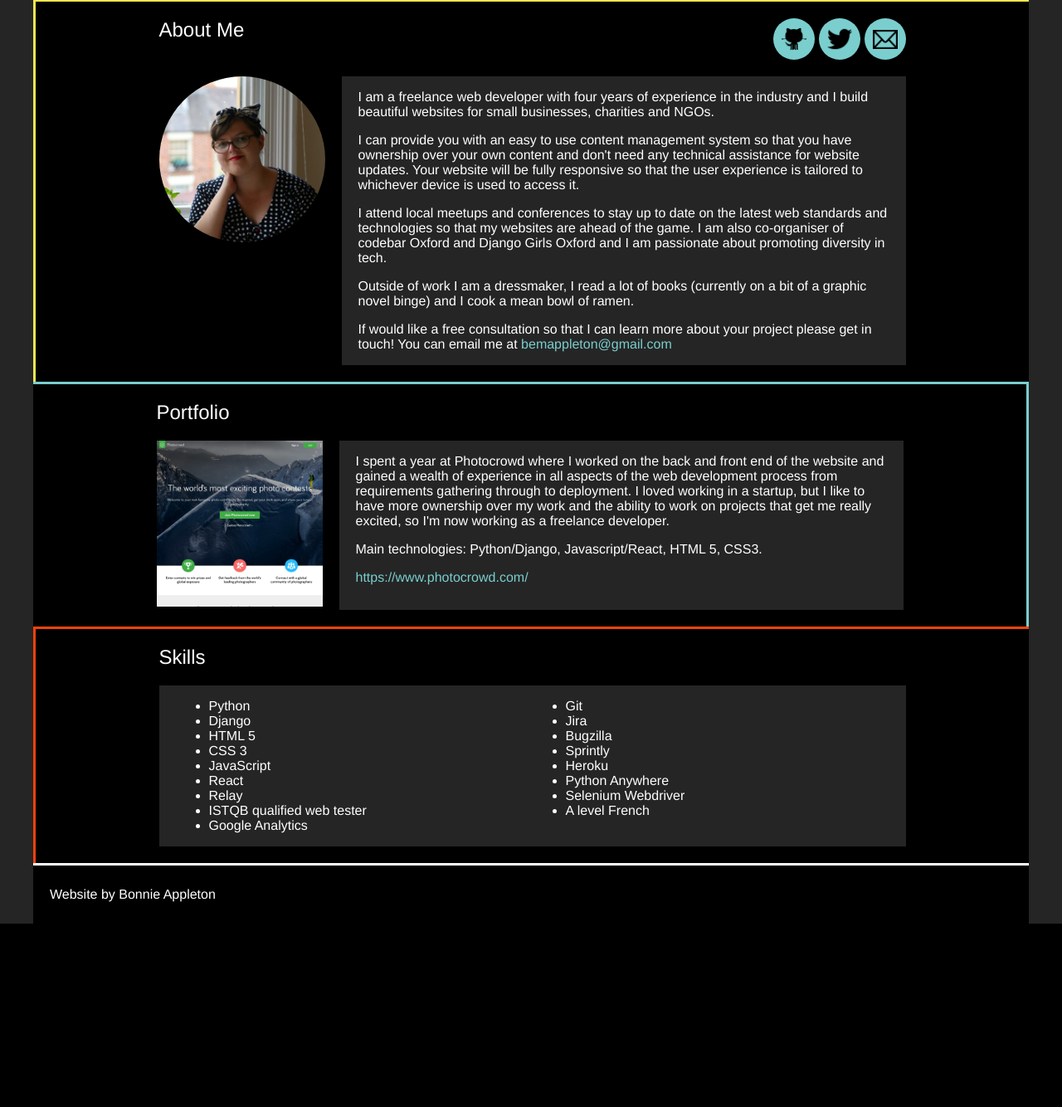
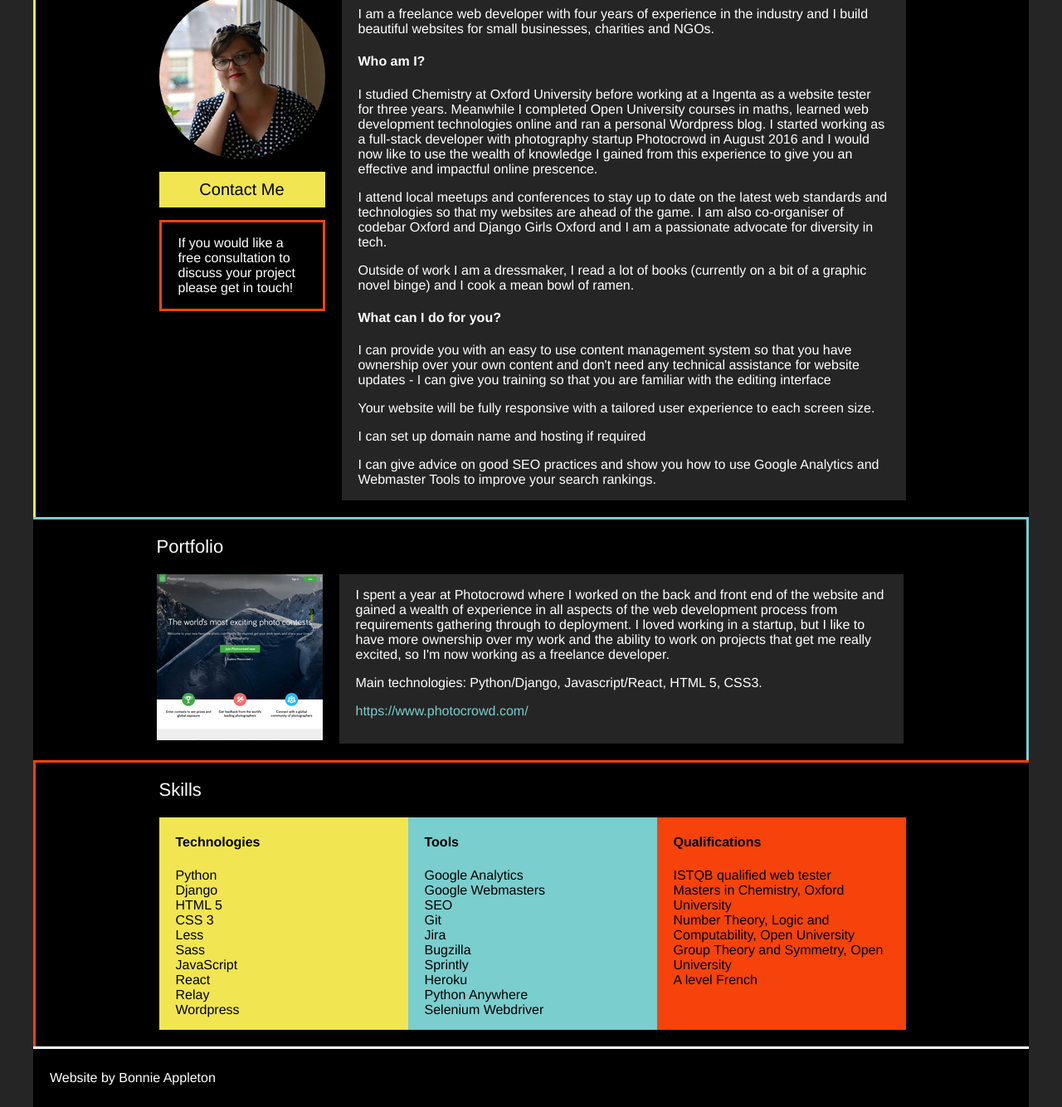
Before and after one commit to bonnieappleton/Portfolio-Website, a Django app: template home/templates/home/homepage.html in a window 1280 px wide. Shown: the part 463-1797 px from the top of the page at 83% size. Before the commit the page ends 1576 px from the top, so only its background shows below. Run offline with Django 3.2, Linux system fonts and the light colour scheme; the template is opened without the code that fills it, so the values that code supplies are empty; some libraries are stand-ins or nearby versions; some web fonts are replaced.

Commit message:
Optimise image sizes, copy updates, styling

```diff
--- a/home/static/css/home.css
+++ b/home/static/css/home.css
@@ -32,9 +32,10 @@ body {
     text-align: right; }
     @media (max-width: 767px) {
       .title--tagline {
-        font-size: 60px; } }
+        font-size: 50px; } }
   .title--section {
-    font-weight: 100; }
+    font-weight: 100;
+    font-size: 22px; }
 
 .header {
   -webkit-display: flex;
@@ -68,20 +69,25 @@ body {
       @media (max-width: 767px) {
         .header__nav--mobile {
           display: flex; } }
-  .header__link {
+
+.button {
   color: #000000;
   font-size: 20px;
   margin: 3px;
   padding: 10px 15px;
-    text-decoration: none; }
-    .header__link:hover {
+  text-decoration: none;
+  text-align: center; }
+  .button:hover {
     background-color: #ffffff; }
-    .header__link--about {
+  .button--yellow {
     background-color: #f1e651; }
-    .header__link--portfolio, .header__link--menu {
+  .button--mint {
     background-color: #7acece; }
-    .header__link--skills {
+  .button--red {
     background-color: #f5430b; }
+  .button--contact {
+    margin: 15px 0;
+    width: 100%; }
 
 .footer {
   border-top: 3px solid #ffffff;
@@ -102,11 +108,14 @@ body {
     -webkit-justify-content: center;
     align-items: flex-end;
     justify-content: center;
-    background-image: url("../img/fireworks.png");
+    background-image: url("../img/fireworks.jpg");
     background-size: cover;
     background-repeat: no-repeat;
-    height: 400px;
+    height: 300px;
     border-top: 3px solid #ffffff; }
+    @media (max-width: 767px) {
+      .section--top {
+        height: 200px; } }
   .section--about {
     border-top: 3px solid #f1e651;
     border-left: 3px solid #f1e651; }
@@ -126,7 +135,7 @@ body {
   max-width: 900px;
   width: 100%; }
   @media (max-width: 767px) {
-    .row {
+    .row--mobile-col {
       -webkit-align-items: center;
       -webkit-flex-direction: column;
       align-items: center;
@@ -134,26 +143,55 @@ body {
 
 .thumbnail {
   width: 200px;
-  height: 200px;
+  height: 200px; }
+  .thumbnail--avatar {
+    border-radius: 50%; }
+
+.thumbnail-container {
+  display: flex;
+  flex-direction: column;
+  align-items: center;
   margin-right: 20px; }
   @media (max-width: 767px) {
-    .thumbnail {
-      margin: 20px; } }
-  .thumbnail--avatar {
-    border-radius: 50%; }
+    .thumbnail-container {
+      margin: 0; } }
 
 .text {
   background-color: #252525;
   padding: 0 20px;
   margin: 0;
   flex-grow: 1; }
+  @media (max-width: 767px) {
+    .text {
+      margin-top: 20px; } }
   .text--bullets {
-    display: flex; }
+    color: #000000;
+    display: flex;
+    flex-direction: column;
+    flex-basis: 33%;
+    width: 100%;
+    max-width: 300px;
+    padding-bottom: 15px;
+    margin-top: 0; }
+  .text--yellow {
+    background-color: #f1e651; }
+  .text--mint {
+    background-color: #7acece; }
+  .text--red {
+    background-color: #f5430b; }
   .text__list {
-    flex-basis: 50%; }
+    flex-basis: 50%;
+    list-style: none;
+    padding-left: 0;
+    margin: 0; }
     @media (max-width: 767px) {
       .text__list {
         flex-basis: 100%; } }
+
+.feature-text {
+  padding: 0 20px;
+  margin: 0;
+  border: 3px solid #f5430b; }
 
 .link {
   text-decoration: none;
@@ -179,11 +217,15 @@ body {
     background-position: center; }
     .social__icon:hover {
       background-color: #ffffff; }
+    @media (max-width: 767px) {
+      .social__icon {
+        height: 40px;
+        width: 40px; } }
     .social__icon--git {
       background-image: url("../img/icon-github.png");
       background-size: 60px; }
     .social__icon--twitter {
-      background-image: url("../img/twitter-512.png");
+      background-image: url("../img/twitter-256.png");
       background-size: 30px; }
     .social__icon--email {
       background-image: url("../img/mail-icon.png");
--- a/home/static/sass/home.scss
+++ b/home/static/sass/home.scss
@@ -41,12 +41,13 @@ body {
         text-align: right;
 
         @media(max-width: $tablet-breakpoint) {
-            font-size: 60px;
+            font-size: 50px;
         }
     }
 
     &--section {
         font-weight: 100;
+        font-size: 22px;
     }
 }
 
@@ -92,30 +93,35 @@ body {
             }
         }
     }
+}
 
-    &__link {
+.button {
     color: $color-black;
     font-size: 20px;
     margin: 3px;
     padding: 10px 15px;
     text-decoration: none;
+    text-align: center;
 
     &:hover {
         background-color: $color-white;
     }
 
-        &--about {
+    &--yellow {
         background-color: $color-yellow;
     }
 
-        &--portfolio,
-        &--menu {
+    &--mint {
         background-color: $color-mint;
     }
 
-        &--skills {
+    &--red  {
         background-color: $color-red;
     }
+
+    &--contact {
+        margin: 15px 0;
+        width: 100%;
     }
 }
 
@@ -140,11 +146,15 @@ body {
         -webkit-justify-content: center;
         align-items: flex-end;
         justify-content: center;
-        background-image: url('../img/fireworks.png');
+        background-image: url('../img/fireworks.jpg');
         background-size: cover;
         background-repeat: no-repeat;
-        height: 400px;
+        height: 300px;
         border-top: 3px solid $color-white;
+
+        @media(max-width: $tablet-breakpoint) {
+            height: 200px;
+        }
     }
 
     &--about {
@@ -172,6 +182,7 @@ body {
     max-width: 900px;
     width: 100%;
 
+    &--mobile-col {
         @media(max-width: $tablet-breakpoint) {
             -webkit-align-items: center;
             -webkit-flex-direction: column;
@@ -179,18 +190,25 @@ body {
             flex-direction: column;
         }
     }
+}
 
 .thumbnail {
     width: 200px;
     height: 200px;
+
+    &--avatar {
+        border-radius: 50%;
+    }
+}
+
+.thumbnail-container {
+    display: flex;
+    flex-direction: column;
+    align-items: center;
     margin-right: 20px;
 
     @media(max-width: $tablet-breakpoint) {
-        margin: 20px;
-    }
-
-    &--avatar {
-        border-radius: 50%;
+        margin: 0;
     }
 }
 
@@ -200,17 +218,49 @@ body {
     margin: 0;
     flex-grow: 1;
 
+    @media(max-width: $tablet-breakpoint) {
+        margin-top: 20px;
+    }
+
     &--bullets {
+        color: $color-black;
         display: flex;
+        flex-direction: column;
+        flex-basis: 33%;
+        width: 100%;
+        max-width: 300px;
+        padding-bottom: 15px;
+        margin-top: 0;
+    }
+
+    &--yellow {
+        background-color: $color-yellow;
+    }
+
+    &--mint {
+        background-color: $color-mint;
+    }
+
+    &--red {
+        background-color: $color-red;
     }
 
     &__list {
         flex-basis: 50%;
+        list-style: none;
+        padding-left: 0;
+        margin: 0;
 
         @media(max-width: $tablet-breakpoint) {
             flex-basis: 100%;
         }
     }
+}
+
+.feature-text {
+    padding: 0 20px;
+    margin: 0;
+    border: 3px solid $color-red;
 }
 
 .link {
@@ -245,13 +295,18 @@ body {
             background-color: $color-white;
         }
 
+        @media(max-width: $tablet-breakpoint) {
+            height: 40px;
+            width: 40px;
+        }
+
         &--git {
             background-image: url('../img/icon-github.png');
             background-size: 60px;
         }
 
         &--twitter {
-            background-image: url('../img/twitter-512.png');
+            background-image: url('../img/twitter-256.png');
             background-size: 30px;
         }
 
--- a/home/templates/home/base.html
+++ b/home/templates/home/base.html
@@ -24,16 +24,16 @@
         <header class="header">
             <h1 class="title title--main">Bonnie Appleton</h1>
             <nav class="header__nav header__nav--desktop">
-                <a class="header__link header__link--about" href="#about">About</a>
-                <a class="header__link header__link--portfolio" href="#portfolio">Portfolio</a>
-                <a class="header__link header__link--skills" href="#skills">Skills</a>
+                <a class="button button--yellow" href="#about">About</a>
+                <a class="button button--mint" href="#portfolio">Portfolio</a>
+                <a class="button button--red" href="#skills">Skills</a>
             </nav>
             <nav class="header__nav header__nav--mobile">
-                <a id="menu-button" class="header__link header__link--menu" href="#">Menu</a>
+                <a id="menu-button" class="button button--mint" href="#">Menu</a>
                 <div id="menu" class="header__nav__menu hidden">
-                    <a class="header__link header__link--about" href="#about">About</a>
-                    <a class="header__link header__link--portfolio" href="#portfolio">Portfolio</a>
-                    <a class="header__link header__link--skills" href="#skills">Skills</a>
+                    <a class="button button--yellow" href="#about">About</a>
+                    <a class="button button--mint" href="#portfolio">Portfolio</a>
+                    <a class="button button--red" href="#skills">Skills</a>
                 </div>
             </nav>
         </header>
--- a/home/templates/home/homepage.html
+++ b/home/templates/home/homepage.html
@@ -10,42 +10,50 @@
 
     <section id="about" class="section section--about">
         <div class="row">
-            <h2 class="title title--section">About Me</h2>
+            <h3 class="title title--section">About Me</h3>
             <div class="social">
                 <a class="social__icon social__icon--git" target="_blank" href="https://www.github.com/bonnieappleton"></a>
                 <a class="social__icon social__icon--twitter" target="_blank" href="https://twitter.com/bonnie_appleton"></a>
-                <a class="social__icon social__icon--email" href="mailto:bemappleton@gmail.com"></a>
             </div>
         </div>
-        <div class="row">
-            <img class="thumbnail thumbnail--avatar" src="{% static 'img/bonnieappleton.jpg' %}" alt="avatar-image"></img>
+        <div class="row row--mobile-col">
+            <div class="thumbnail-container">
+                <img class="thumbnail thumbnail--avatar" src="{% static 'img/bonnieappleton.jpg' %}" alt="avatar-image"></img>
+                <a class="button button--yellow button--contact" href="mailto:bemappleton@gmail.com">Contact Me</a>
+                <div class="feature-text">
+                    <p>
+                        If you would like a free consultation to discuss your project please get in touch!
+                    </p>
+                </div>
+            </div>
+            <div class="text"
             <div class="text">
                 <p>
                     I am a freelance web developer with four years of experience in the industry
                     and I build beautiful websites for small businesses, charities and NGOs.
                 </p>
+                <h4>Who am I?</h4>
                 <p>
-                    I can provide you with an easy to use content management system so that you
-                    have ownership over your own content and don't need any technical assistance
-                    for website updates. Your website will be fully responsive so that the user
-                    experience is tailored to whichever device is used to access it.
+                    I studied Chemistry at Oxford University before working at a Ingenta as a website tester for three years. Meanwhile I completed Open University courses in maths, learned web development technologies online and ran a personal Wordpress blog. I started working as a full-stack developer with photography startup Photocrowd in August 2016 and I would now like to use the wealth of knowledge I gained from this experience to give you an effective and impactful online prescence.
+                </p>
+                <p>
+                    I attend local meetups and conferences to stay up to date on the latest web standards and technologies so that my websites are ahead of the game. I am also co-organiser of codebar Oxford and Django Girls Oxford and I am a passionate advocate for diversity in tech.
                 </p>
                 <p>
-                    I attend local meetups and conferences to stay up to date on the latest web
-                    standards and technologies so that my websites are ahead of the game. I am
-                    also co-organiser of codebar Oxford and Django Girls Oxford and I am passionate
-                    about promoting diversity in tech.
+                    Outside of work I am a dressmaker, I read a lot of books (currently on a bit of a graphic novel binge) and I cook a mean bowl of ramen.
+                </p>
+                <h4>What can I do for you?</h4>
+                <p>
+                    I can provide you with an easy to use content management system so that you have ownership over your own content and don't need any technical assistance for website updates - I can give you training so that you are familiar with the editing interface
+	            </p>
+                <p>
+                    Your website will be fully responsive with a tailored user experience to each screen size.
                 </p>
                 <p>
-                    Outside of work I am a dressmaker, I read a lot of books (currently on a bit
-                    of a graphic novel binge) and I cook a mean bowl of ramen.
+                    I can set up domain name and hosting if required
                 </p>
                 <p>
-                    If would like a free consultation so that I can learn more about your project
-                    please get in touch!
-
-                    You can email me at
-                    <a class="link" href="mailto:bemappleton@gmail.com">bemappleton@gmail.com</a>
+                    I can give advice on good SEO practices and show you how to use Google Analytics and Webmaster Tools to improve your search rankings.
                 </p>
             </div>
         </div>
@@ -53,12 +61,14 @@
 
     <section id="portfolio" class="section section--portfolio">
         <div class="row">
-            <h2 class="title title--section">Portfolio</h2>
+            <h3 class="title title--section">Portfolio</h3>
         </div>
-        <div class="row">
-            <a class="image-link" href="https://www.photocrowd.com/" target="_blank">
-                <img class="thumbnail" src="{% static 'img/photocrowd_screenshot.png' %}" />
-            </a>
+        <div class="row row--mobile-col">
+            <div class="thumbnail-container">
+                <a class="image-link" href="https://www.photocrowd.com/" target="_blank">
+                    <img class="thumbnail" src="{% static 'img/photocrowd_screenshot.jpg' %}" />
+                </a>
+            </div>
             <div class="text">
                 <p>
                     I spent a year at Photocrowd where I worked on the back and front end of
@@ -82,22 +92,30 @@
 
     <section id="skills" class="section section--skills">
         <div class="row">
-            <h2 class="title title--section">Skills</h2>
+            <h3 class="title title--section">Skills</h3>
         </div>
-        <div class="row">
-            <div class="text text--bullets">
+        <div class="row row--mobile-col">
+            <div class="text text--bullets text--yellow">
+                <h4>Technologies</h4>
                 <ul class="text__list">
                     <li>Python</li>
                     <li>Django</li>
                     <li>HTML 5</li>
                     <li>CSS 3</li>
+                    <li>Less</li>
+                    <li>Sass</li>
                     <li>JavaScript</li>
                     <li>React</li>
                     <li>Relay</li>
-                    <li>ISTQB qualified web tester</li>
+                    <li>Wordpress</li>
+                </ul>
+            </div>
+            <div class="text text--bullets text--mint">
+                <h4>Tools</h4>
+                <ul class="text__list">
                     <li>Google Analytics</li>
-                </ul>
-                <ul class="text__list">
+                    <li>Google Webmasters</li>
+                    <li>SEO</li>
                     <li>Git</li>
                     <li>Jira</li>
                     <li>Bugzilla</li>
@@ -105,6 +123,15 @@
                     <li>Heroku</li>
                     <li>Python Anywhere</li>
                     <li>Selenium Webdriver</li>
+                </ul>
+            </div>
+            <div class="text text--bullets text--red">
+                <h4>Qualifications</h4>
+                <ul class="text__list">
+                    <li>ISTQB qualified web tester</li>
+                    <li>Masters in Chemistry, Oxford University</li>
+                    <li>Number Theory, Logic and Computability, Open University</li>
+                    <li>Group Theory and Symmetry, Open University</li>
                     <li>A level French</li>
                 </ul>
             </div>
```
Also changed, not shown: home/static/img/bonnieappleton.jpg, home/static/img/fireworks.jpg (added), home/static/img/photocrowd_screenshot.jpg (added), home/static/img/photocrowd_screenshot.png (deleted), home/static/img/twitter-256.png (added), home/static/img/twitter-512.png (deleted), 1 other file. Lines whose indentation alone changed are shown as unchanged.
